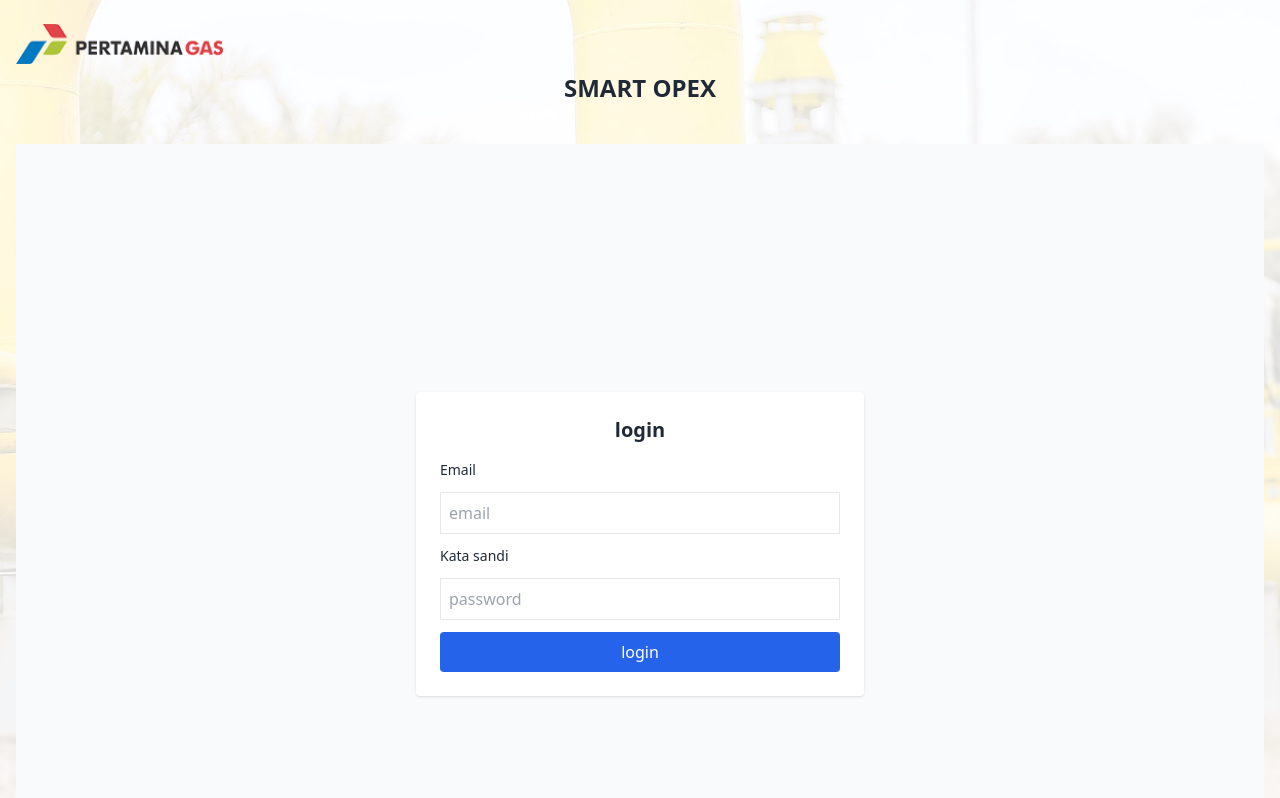
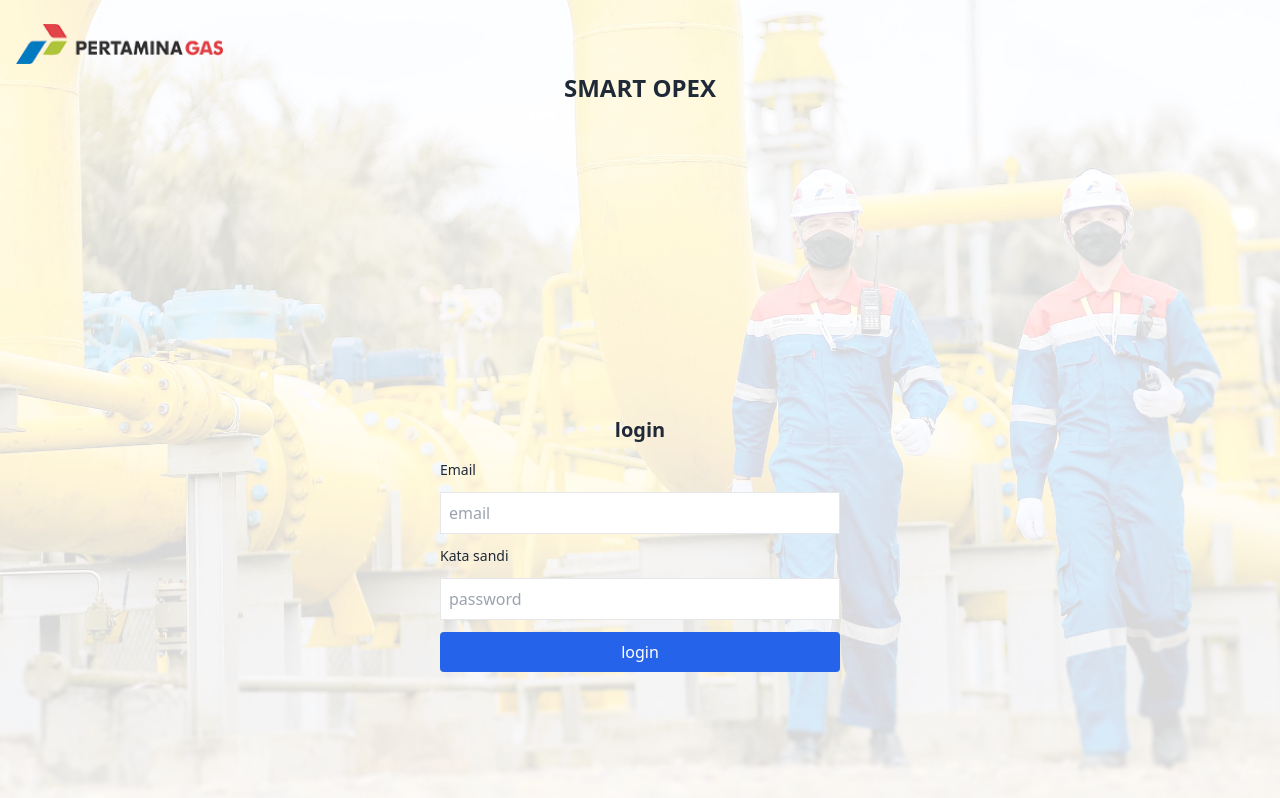
Before and after one commit to yozerizki/smart-opex, a React (Vite) app in the folder frontend/: page /login in a window 1280 px wide. Shown: the top 798 px of the page. Built offline with nearby package versions, Linux system fonts and the light colour scheme; no server answers; the HTML template or start-up script is replaced by a standard one.

Commit message:
fix(frontend): remove gray panel from login

```diff
--- a/frontend/src/pages/Login.tsx
+++ b/frontend/src/pages/Login.tsx
@@ -37,14 +37,14 @@
   }
 
   return (
-    <div className="min-h-screen flex flex-col justify-center items-center bg-gray-50">
-      <div className="w-full max-w-md bg-white p-6 rounded shadow">
+    <div className="min-h-screen flex flex-col justify-center items-center">
+      <div className="w-full max-w-md p-6">
         <h2 className="text-xl font-semibold mb-4 text-center">login</h2>
         <form onSubmit={submit} className="space-y-3">
           <label className="block text-sm">Email</label>
-          <input className="w-full p-2 border" placeholder="email" value={email} onChange={e=>setEmail(e.target.value)} />
+          <input className="w-full p-2 border bg-white" placeholder="email" value={email} onChange={e=>setEmail(e.target.value)} />
           <label className="block text-sm">Kata sandi</label>
-          <input className="w-full p-2 border" placeholder="password" type="password" value={password} onChange={e=>setPassword(e.target.value)} onCopy={handlePasswordCopy} />
+          <input className="w-full p-2 border bg-white" placeholder="password" type="password" value={password} onChange={e=>setPassword(e.target.value)} onCopy={handlePasswordCopy} />
           <button className="w-full px-4 py-2 bg-blue-600 text-white rounded">login</button>
         </form>
       </div>
```
